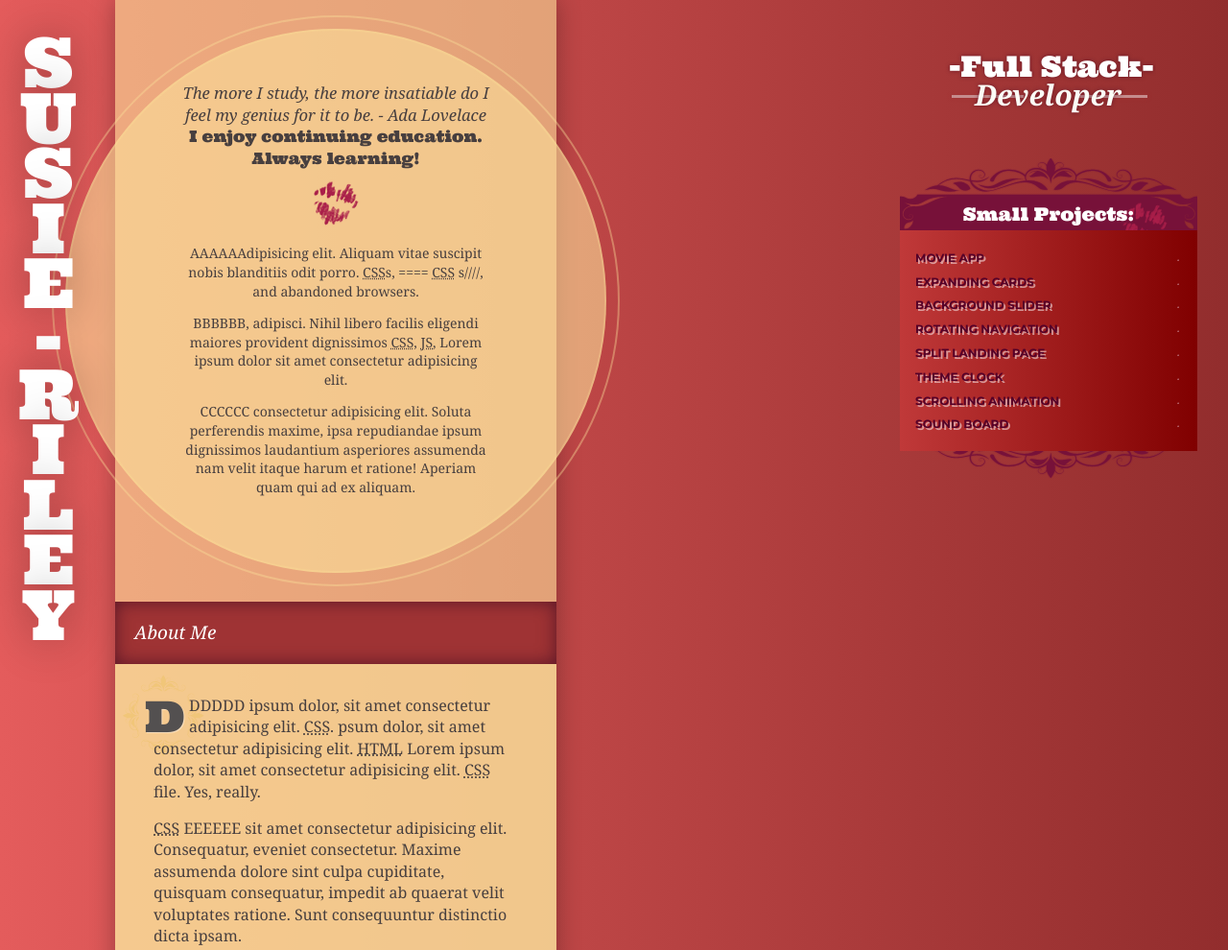
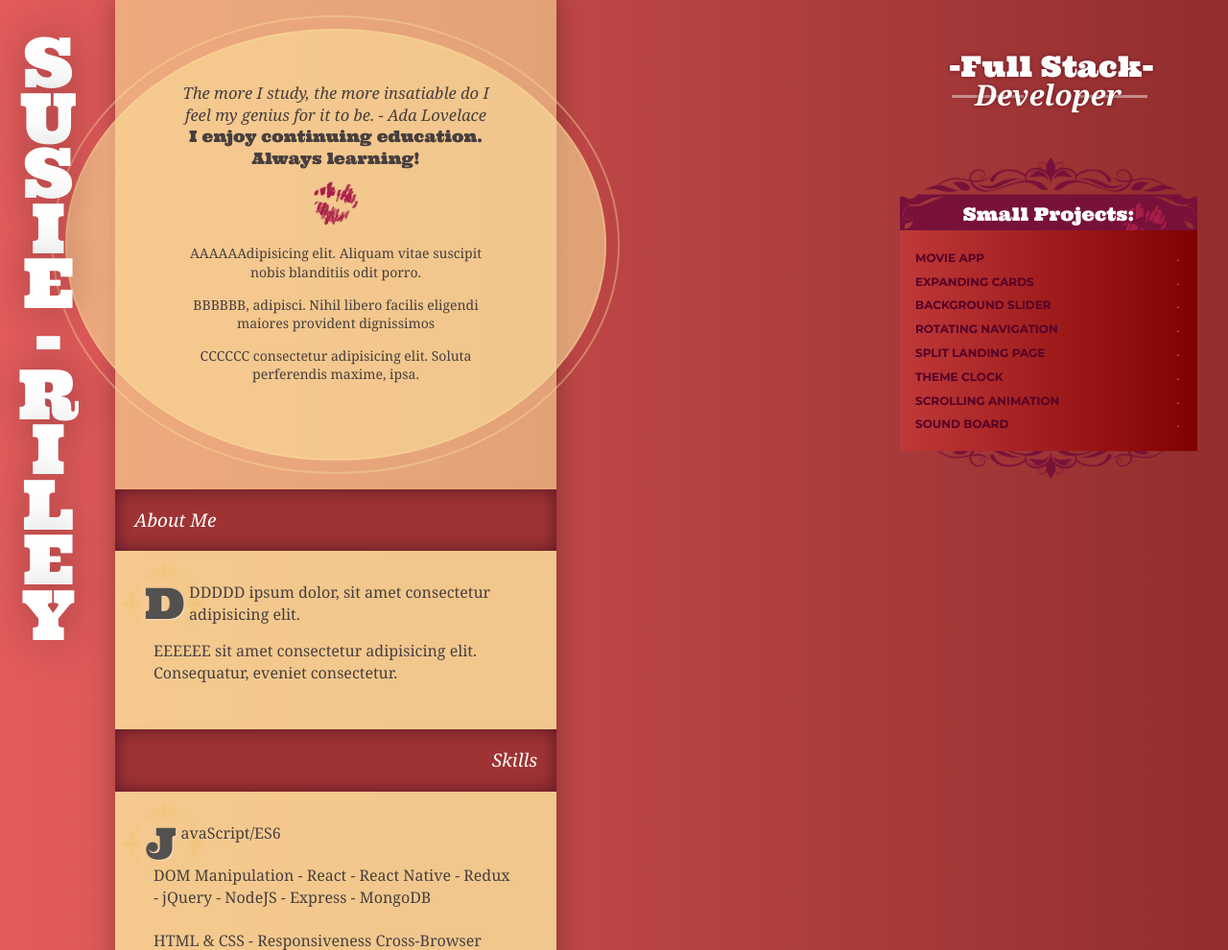
Before and after one commit to susieque/susieque.github.io, a plain HTML site: page index.html in a window 1280 px wide. Shown: the top 990 px of the page at 96% size. Drawn offline with Linux system fonts and the light colour scheme.

Commit message:
About Me

```diff
--- a/index.html
+++ b/index.html
@@ -76,17 +76,19 @@
 					<h3>I enjoy continuing education. Always learning!</h3>
 					<p>
 						AAAAAAdipisicing elit. Aliquam vitae suscipit nobis blanditiis odit porro.
-						<abbr title="Document Object Model">CSS</abbr>s, ====
-						<abbr title="Cascading Style Sheets">CSS</abbr> s////, and
-						abandoned browsers.
+
+						<!-- <abbr title="Document Object Model">CSS</abbr>s, ====
+						<abbr title="Cascading Style Sheets">CSS</abbr> s////, and -->
+
 					</p>
 					<p>
 						BBBBBB, adipisci. Nihil libero facilis eligendi maiores provident dignissimos
-						<abbr title="World Wide Web Consortium">CSS</abbr>,
-						<abbr title="Web Standards Project">JS</abbr>, Lorem ipsum dolor sit amet consectetur adipisicing elit.
+
+						<!-- <abbr title="World Wide Web Consortium">CSS</abbr>,
+						<abbr title="Web Standards Project">JS</abbr> -->
 					</p>
 					<p>
-						CCCCCC consectetur adipisicing elit. Soluta perferendis maxime, ipsa repudiandae ipsum dignissimos laudantium asperiores assumenda nam velit itaque harum et ratione! Aperiam quam qui ad ex aliquam.
+						CCCCCC consectetur adipisicing elit. Soluta perferendis maxime, ipsa.
 					</p>
 				</div>
 			</section>
@@ -96,13 +98,16 @@
 					<h3></h3>
 					<p>
 						DDDDDD ipsum dolor, sit amet consectetur adipisicing elit.
-						<abbr title="Cascading Style Sheets">CSS</abbr>. psum dolor, sit amet consectetur adipisicing elit.
-						<abbr title="HyperText Markup Language">HTML</abbr> Lorem ipsum dolor, sit amet consectetur adipisicing elit.
-						<abbr title="Cascading Style Sheets">CSS</abbr> file. Yes, really.
+
+						<!-- <abbr title="Cascading Style Sheets">CSS</abbr>. psum dolor, sit amet consectetur adipisicing elit.
+						<abbr title="HyperText Markup Language">HTML</abbr>
+						Lorem ipsum dolor, sit amet consectetur adipisicing elit.
+						<abbr title="Cascading Style Sheets">CSS</abbr> lorem -->
 					</p>
 					<p>
-						<abbr title="Cascading Style Sheets">CSS</abbr>
-						EEEEEE sit amet consectetur adipisicing elit. Consequatur, eveniet consectetur. Maxime assumenda dolore sint culpa cupiditate, quisquam consequatur, impedit ab quaerat velit voluptates ratione. Sunt consequuntur distinctio dicta ipsam.
+						<!-- <abbr title="Cascading Style Sheets">CSS</abbr>  -->
+
+						EEEEEE sit amet consectetur adipisicing elit. Consequatur, eveniet consectetur.
 					</p>
 				</div>
 
@@ -343,8 +348,6 @@
 		<div class="extra1" role="presentation"></div>
 		<div class="extra2" role="presentation"></div>
 		<div class="extra3" role="presentation"></div>
-		<div class="extra4" role="presentation"></div>
-		<div class="extra5" role="presentation"></div>
-		<div class="extra6" role="presentation"></div>
+
 	</body>
 </html>
--- a/style.css
+++ b/style.css
@@ -73,7 +73,7 @@ a {
     float: left;
     margin: .1em .1em 0 -.2em;
     color: #535050;
-    text-shadow: 1px 1px 0 rgba(255,255,255,0.4);
+    text-shadow: 1px 1px 0 rgba(255, 255, 255, 0.4);
 }
 .benefits p:nth-child(2)::first-letter, .requirements p:nth-child(2)::first-letter {
     margin-left: -.4em;
@@ -113,11 +113,8 @@ header[role=banner] {
     font-size: 30px;
 }
 
-/*  xoxoxoxoxoxoxoxoxoxoxoxoxoxoxoxoxoxoxoxoxoxoxoxoxo
+/*  ---------------
     =Layout
-
-    All righty then. Let's roll.
-
     First, backgrounds + set up the page wrapper
     --------------------------------------------------    */
 
@@ -493,9 +490,9 @@ h2 {
     }
 }
 
-/*  xoxoxoxoxoxoxoxoxoxoxoxoxoxoxoxoxoxoxoxoxoxoxoxoxo
+/*  ------------------------------------
     Background Sizing for main elements
-    --------------------------------------------------    */
+    ------------------------------------    */
 
 @media screen and (min-width: 1201px) {
     body, .page-wrapper, .page-wrapper:before, .page-wrapper:after, .intro:after, .supporting div, .supporting footer {
@@ -697,7 +694,7 @@ div[class^=design] a, div[class^=zen] a {
 }
 
 
-/*  xoxoxoxoxoxoxoxoxoxoxoxoxoxoxoxoxoxoxoxoxoxoxoxoxo
+/*  --------------------------------------------------
     =Sidebar Styling
 
     We are using borders liberally instead of padding
@@ -905,7 +902,7 @@ div[class^=design] a, div[class^=zen] a {
             box-shadow: inset 0 12px 18px -6px rgba(0,0,0,0.4);
 }
 
-/*  xoxoxoxoxoxoxoxoxoxoxoxoxoxoxoxoxoxoxoxoxoxoxoxoxo
+/*  --------------------------------------------------
     =Responsive Sidebars
 
     Depending on screen dimensions, we can place sidebar
@@ -1094,7 +1091,7 @@ div[class^=design] a, div[class^=zen] a {
             transition: all 0.2s ease-out;
 }
 .wrapper>div a {
-    text-shadow: 2px 2px 0 rgba(255,255,255,0.51);
+    /* text-shadow: 2px 2px 0 rgba(255, 255, 255, 0.51); */
 }
 .wrapper>div a:hover {
     opacity: 1;
```
